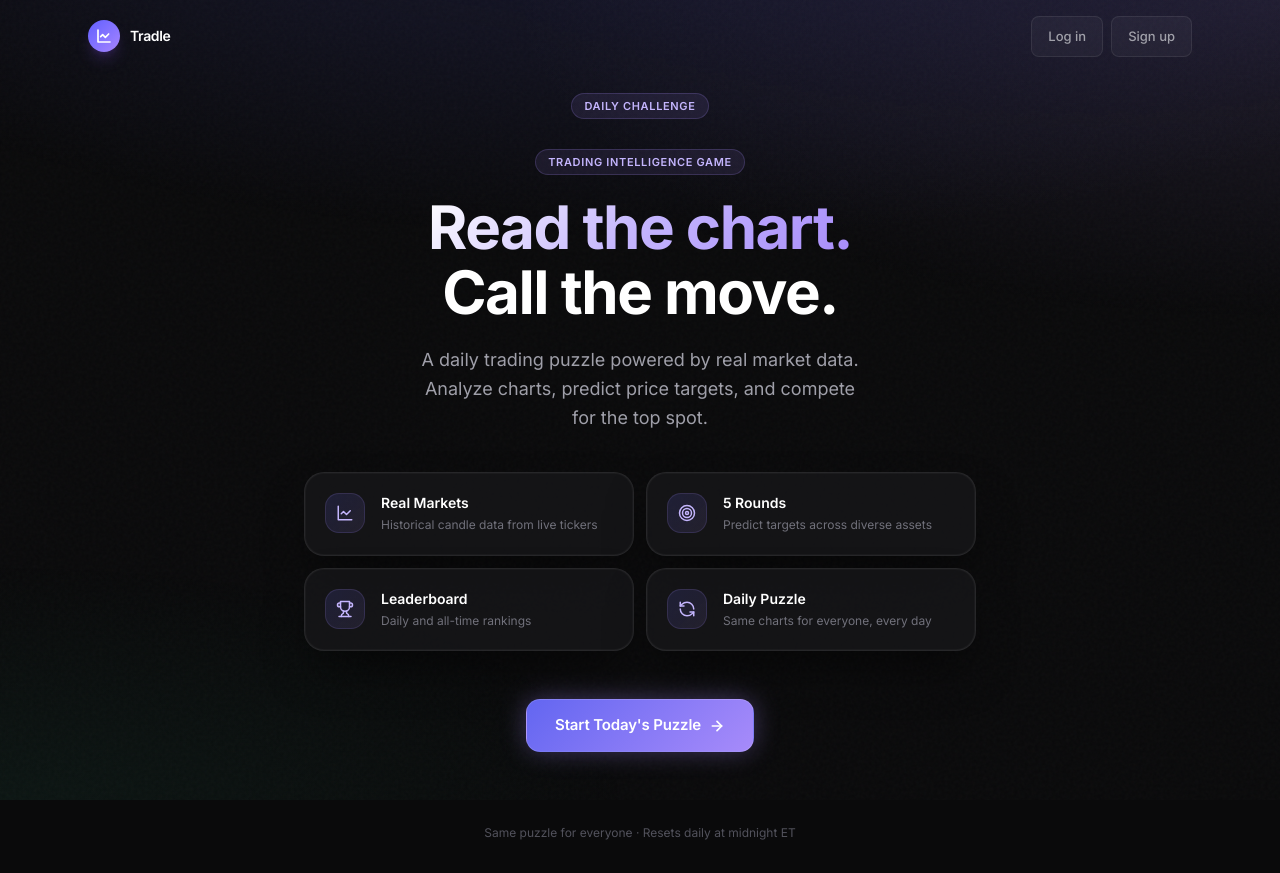
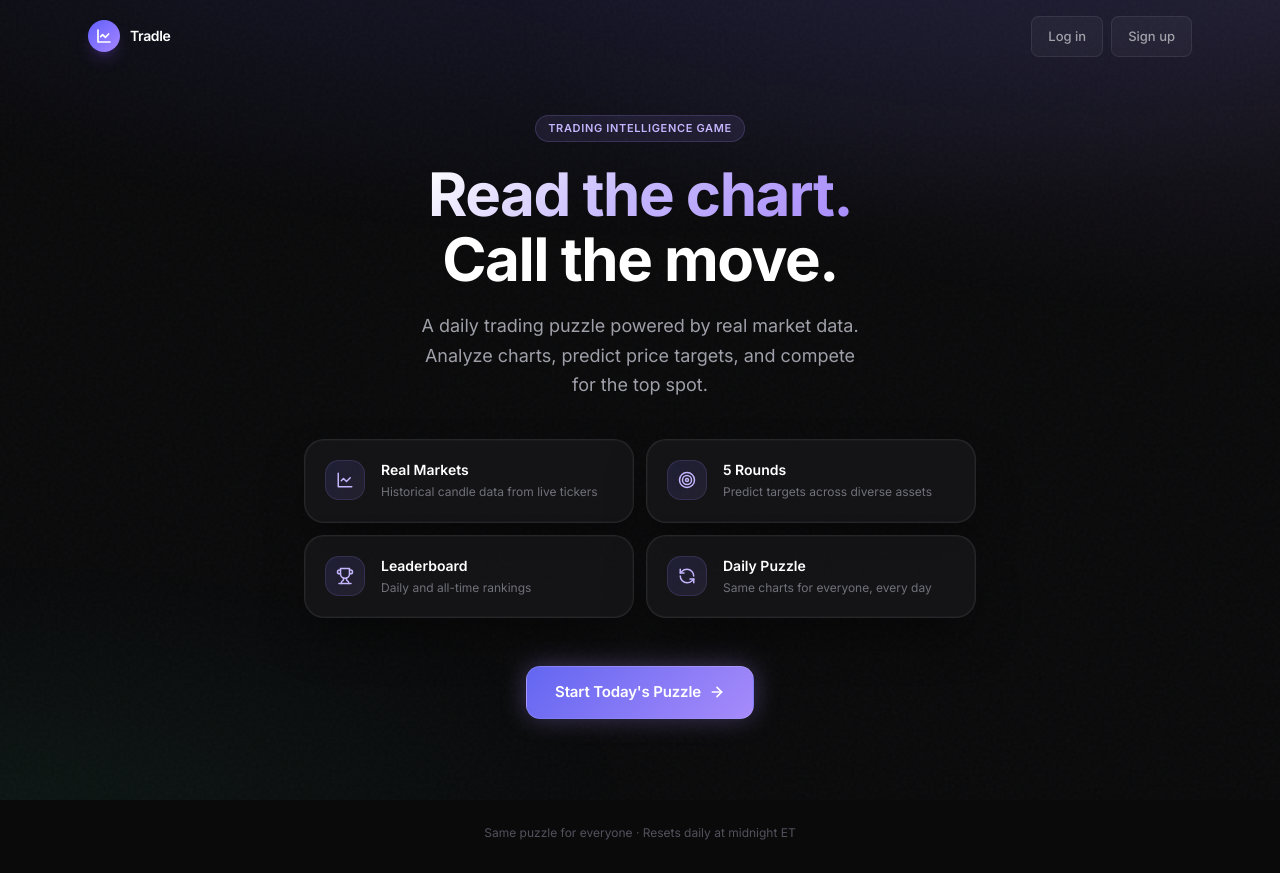
Before and after one commit to NotSure0314/Tradle, a Next.js app: page / in a window 1280 px wide. Built offline with nearby package versions, Linux system fonts and the light colour scheme; no server answers.

Commit message:
Remove Daily Challenge badge, add favicon metadata

```diff
--- a/src/app/layout.tsx
+++ b/src/app/layout.tsx
@@ -19,6 +19,7 @@ export const metadata: Metadata = {
   title: "Tradle — Daily Trading Puzzle",
   description:
     "Sharpen your market instincts. Predict price movements on real charts and climb the leaderboard.",
+  icons: { icon: "/favicon.svg" },
 };
 
 export default function RootLayout({ children }: { children: React.ReactNode }) {
--- a/src/app/page.tsx
+++ b/src/app/page.tsx
@@ -53,10 +53,6 @@ const features = [
 export default function Home() {
   return (
     <div className="min-h-screen flex flex-col">
-      <header className="flex items-center justify-center px-6 py-5 max-w-6xl mx-auto w-full">
-        <span className="badge hidden sm:inline-flex">Daily Challenge</span>
-      </header>
-
       <main className="flex-1 flex flex-col items-center justify-center px-6 pb-16">
         <div className="max-w-2xl w-full text-center space-y-10 animate-fade-up">
           <div className="space-y-5">
```
